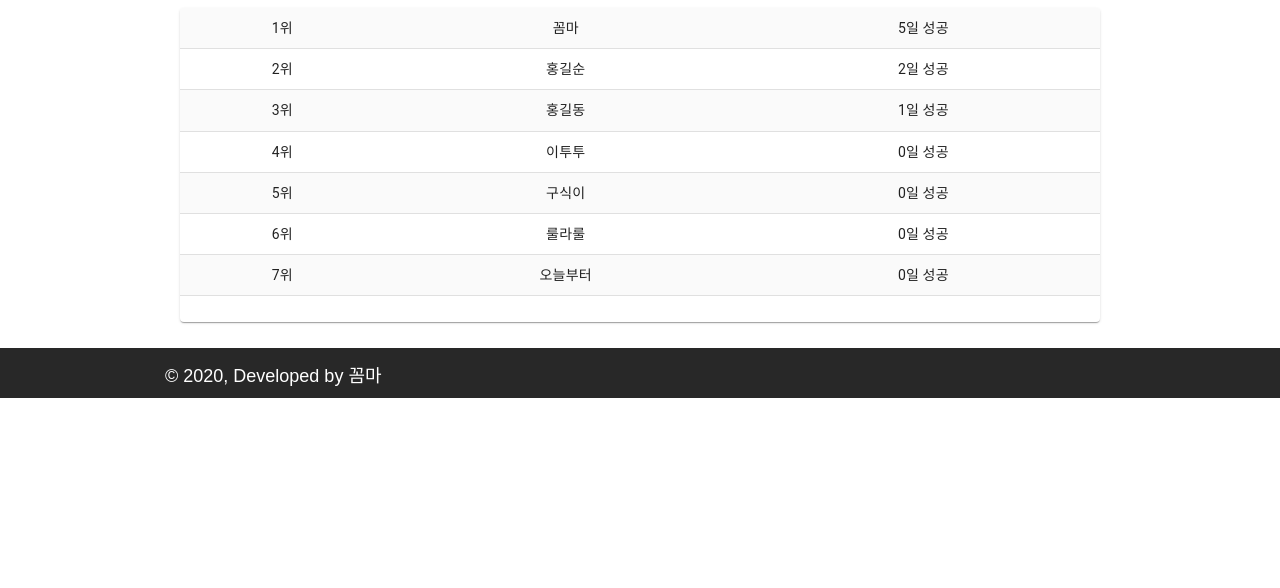
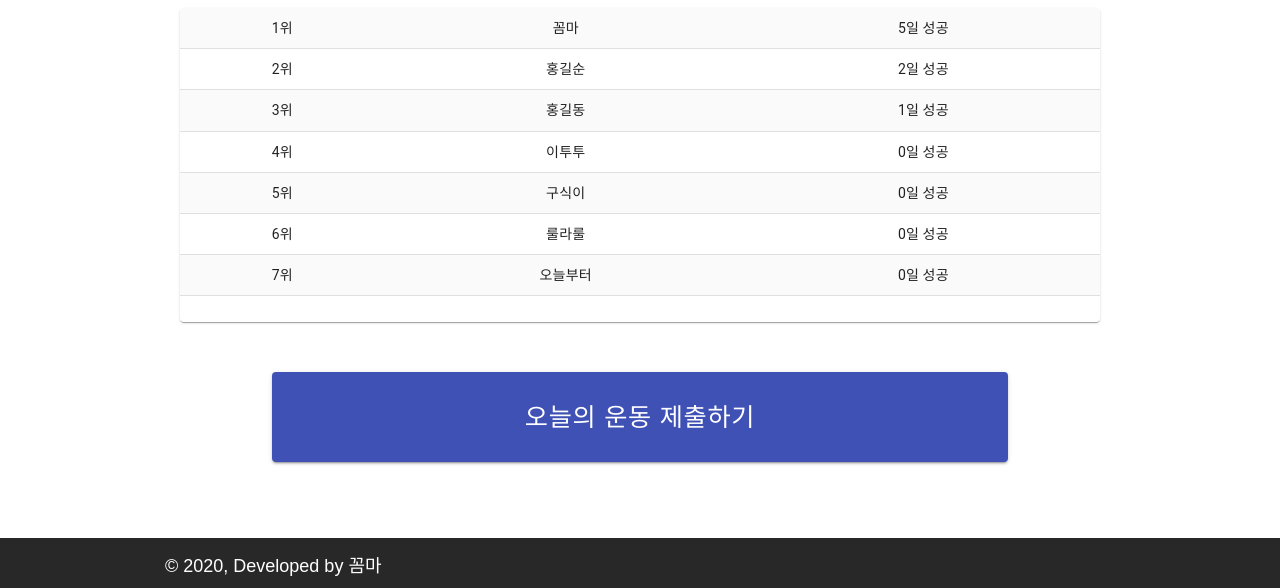
Before and after one commit to ggomma/onehundred, a Gatsby site: page / in a window 1280 px wide. Shown: the part 737-1325 px from the top of the page. Before the commit the page ends 1135 px from the top, so only its background shows below. Built offline with nearby package versions, Linux system fonts and the light colour scheme; Gatsby itself is replaced by a stand-in of ours; a web font is replaced by a local one.

Commit message:
Add form link button

```diff
--- /dev/null
+++ b/src/components/Submit/index.js
@@ -0,0 +1,32 @@
+import React from 'react';
+import Button from '@material-ui/core/Button';
+import { makeStyles } from '@material-ui/core/styles';
+import { form } from '../../data.json';
+
+const useStyles = makeStyles(theme => ({
+  button: {
+    maxWidth: '80%',
+    height: '5rem',
+    fontSize: '1.4rem',
+  },
+}));
+
+
+const Submit = () => {
+  const classes = useStyles();
+
+  return (
+    <Button
+      className={classes.button}
+      variant="contained"
+      color="primary"
+      size="large"
+      fullWidth
+      onClick={() => window.open(form)}
+    >
+      오늘의 운동 제출하기
+    </Button>
+  )
+};
+
+export default Submit;
--- a/src/data.json
+++ b/src/data.json
@@ -1,4 +1,5 @@
 {
+  "form": "https://forms.gle/ZHLwN1ZJf645Q4kh7",
   "video": "https://www.youtube.com/embed/TU8QYVW0gDU",
   "date": "3월 31일",
   "wod": "Burpees",
--- a/src/pages/index.js
+++ b/src/pages/index.js
@@ -5,6 +5,7 @@ import Video from "../components/Video";
 import SEO from "../components/seo";
 import LeaderBoard from '../components/LeaderBoard';
 import Date from '../components/Date';
+import Submit from '../components/Submit';
 
 const IndexPage = () => (
   <Layout>
@@ -13,7 +14,12 @@ const IndexPage = () => (
     <div style={{ height: '30px' }} />
     <LeaderBoard />
     <div style={{ height: '50px' }} />
+    <div style={{ display: 'flex', justifyContent: 'center' }}>
+      <Submit />
+    </div>
+    <div style={{ height: '50px' }} />
     <SEO title="Home" />
+    <div style={{ height: '50px' }} />
   </Layout>
 )
 
```
